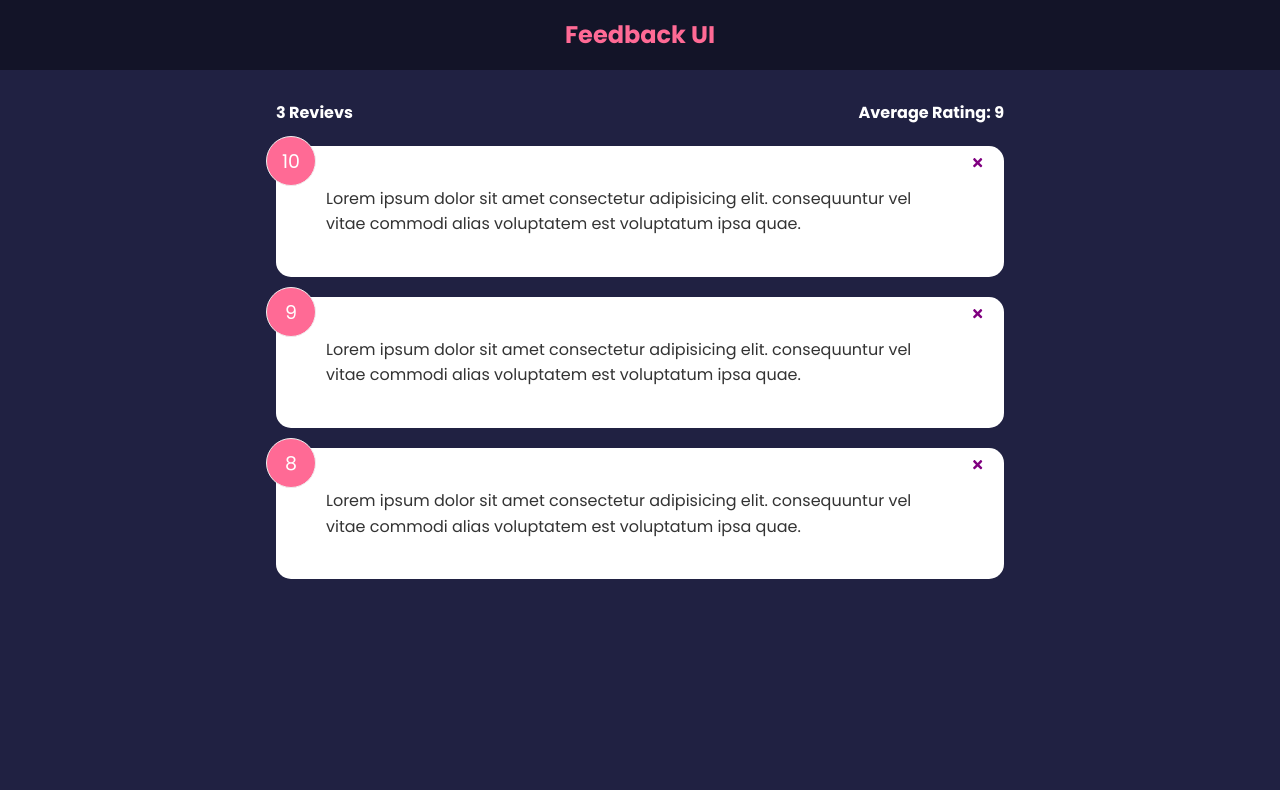
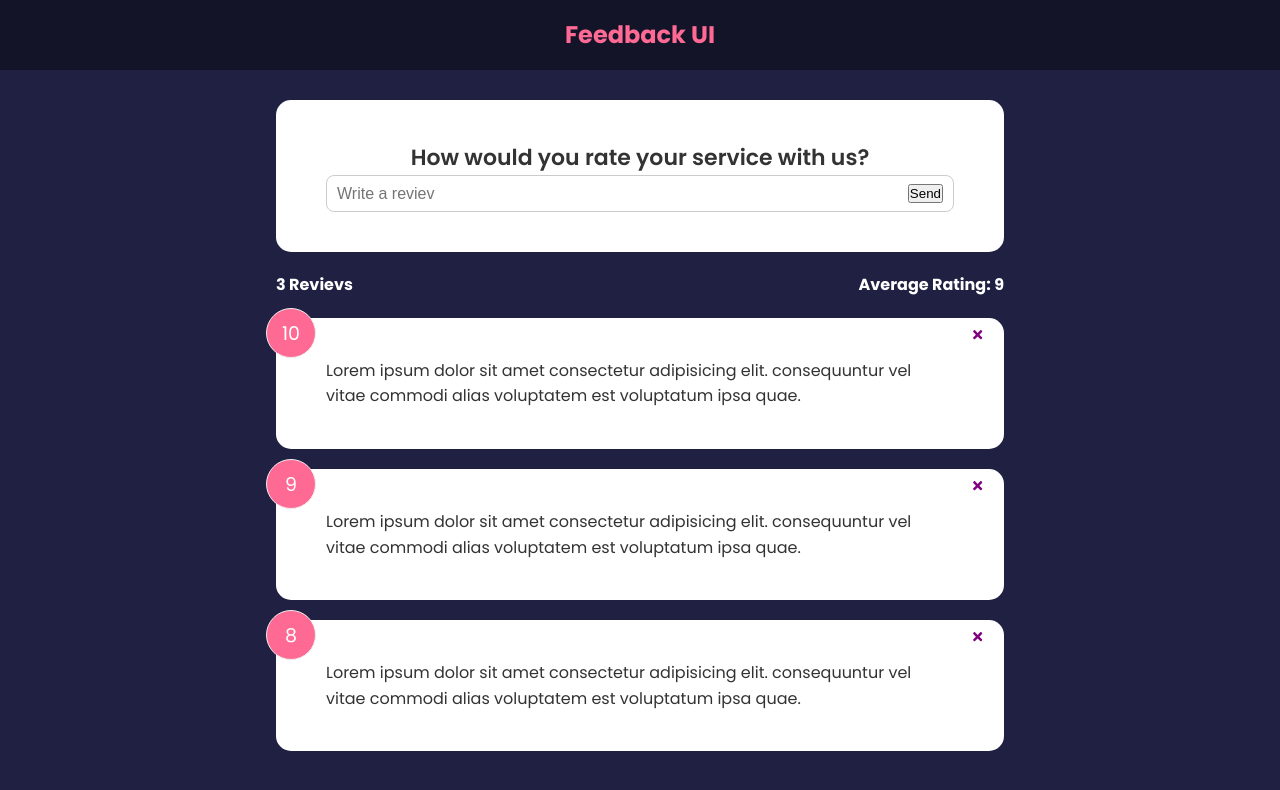
Before and after one commit to doniurek/feedback-ui, a React (Create React App) app: page / in a window 1280 px wide. Shown: the top 790 px of the page. Built offline with nearby package versions, Linux system fonts and the light colour scheme.

Commit message:
Form Input & State

```diff
--- a/src/App.js
+++ b/src/App.js
@@ -3,6 +3,7 @@
 import FeedbackList from "./components/FeedbackList"
 import FeedbackData from "./components/data/FeedbackData"
 import FeedbackStats from "./components/FeedbackStats"
+import FeedbackForm from "./components/FeedbackForm"
 
 function App() {
   const [feedback, setFeedback] = useState(FeedbackData)
@@ -18,6 +19,7 @@
     <>
     <Header />
     <div className="container">
+      <FeedbackForm />
       <FeedbackStats feedback={feedback} />
       <FeedbackList feedback={feedback} handleDelete={deleteFeedback} />
     </div>
--- /dev/null
+++ b/src/components/FeedbackForm.jsx
@@ -0,0 +1,30 @@
+import { useState } from "react"
+import Card from "./shared/Card"
+
+function FeedbackForm() {
+  const [text, setText] = useState("")
+
+  const handleTextChange = (event) => {
+    setText(event.target.value)
+  }
+
+  return (
+    <Card>
+      <form>
+        <h2>How would you rate your service with us?</h2>
+        {/* @todo - rating select component */}
+        <div className="input-group">
+          <input
+            onChange={handleTextChange}
+            type="text"
+            placeholder="Write a reviev"
+            value={text}
+          />
+          <button type="submit">Send</button>
+        </div>
+      </form>
+    </Card>
+  )
+}
+
+export default FeedbackForm
```
